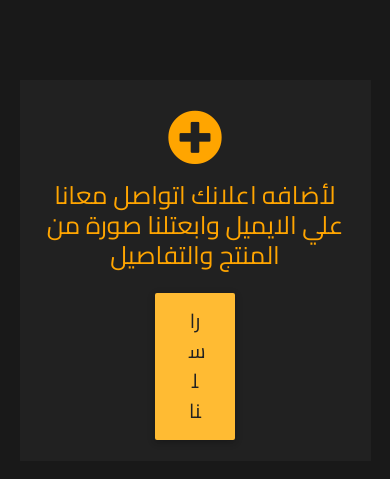
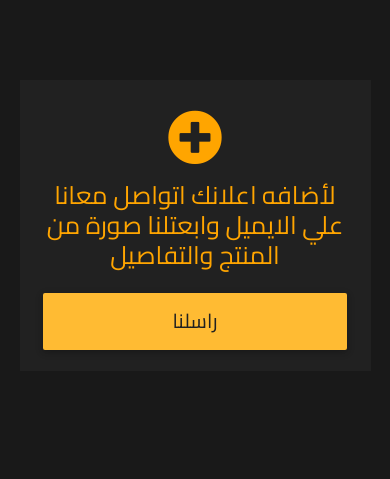
Before and after one commit to rootxnova/dahabshop, a Django app: page /add in a window 390 px wide. Shown: the top 479 px of the page. Run offline with Django 3.2, Linux system fonts and the light colour scheme; parts of the project's set-up code (start-up, migrations or seed data) failed here and were passed over; some libraries are stand-ins or nearby versions.

Commit message:
change some things

```diff
--- a/Post/templates/add.html
+++ b/Post/templates/add.html
@@ -48,7 +48,7 @@
           width: 90%;
         }
         .add{
-          width:95%;
+          width:95% !IMPORTANT;
         }
       }
     </style>
```
